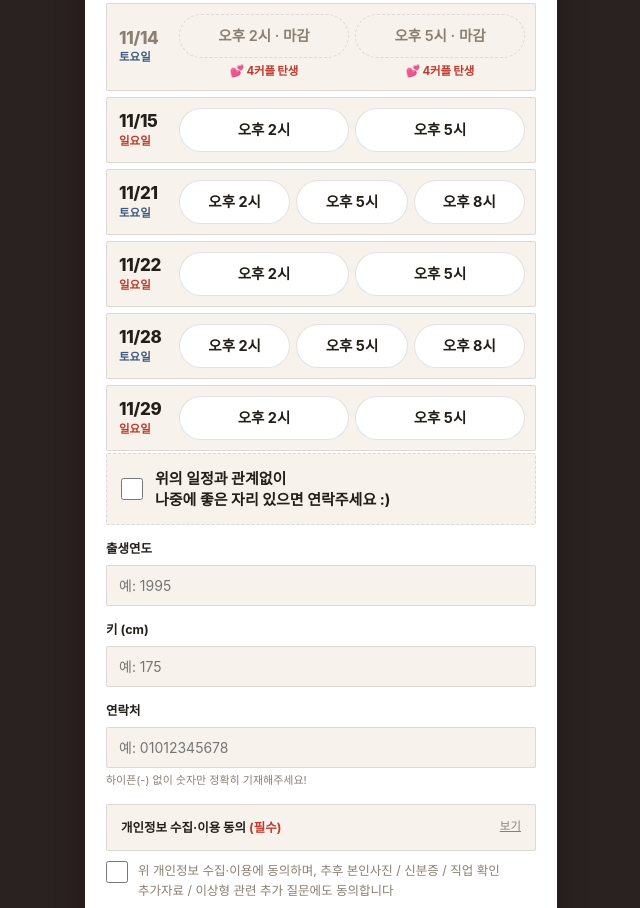
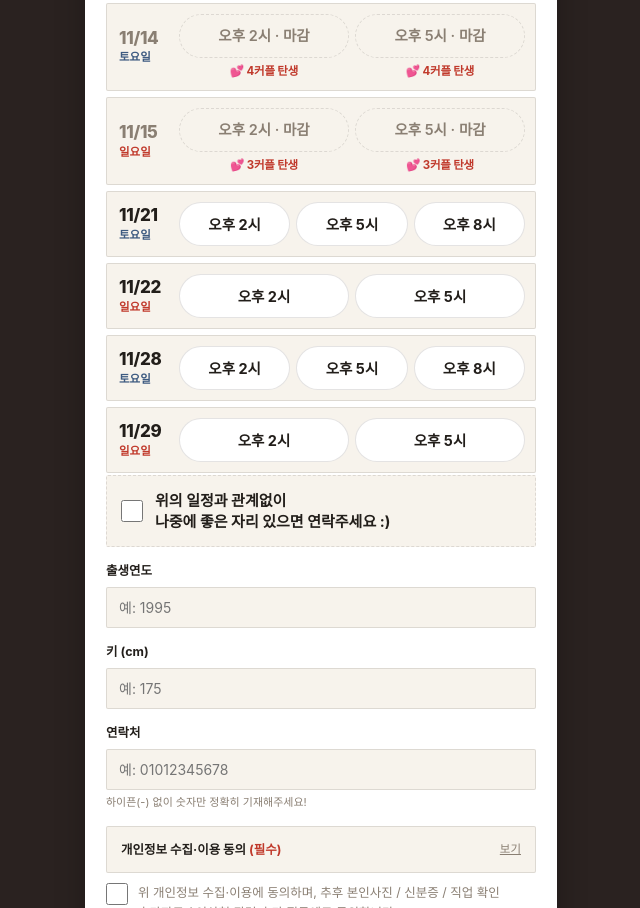
Before and after one commit to minieo/wemeet-landing, a plain HTML site: page index.html in a window 1280 px wide. Shown: the part 6140-7048 px from the top of the page, without its empty margins (319-959 px from the left). Drawn offline with Linux system fonts and the light colour scheme; a web font is replaced by a local one.

Commit message:
11/15(일) 마감 + 2시 3커플·5시 3커플 탄생 표시
Co-Authored-By: Claude Opus 5.5 <noreply@anthropic.com>
Claude-Session: https://claude.ai/code/session_014zimAzRkxDNsANWyUXk5nA

```diff
--- a/index.html
+++ b/index.html
@@ -2019,10 +2019,10 @@ src="https://www.facebook.com/tr?id=1377010317496207&ev=PageView&noscript=1"
       year: 2026, month: 11, label: "2026년 11월",
       gridId: "cal-grid-11", labelId: "cal-month-label-11",
       activeDays: [1, 7, 8, 13, 14, 15, 21, 22, 28, 29],
-      bookableDays: [15, 21, 22, 28, 29],
-      closedDays: [1, 7, 8, 13, 14],
-      formClosedDays: [13, 14], // 11/13(금)·11/14(토) 마감 표시
-      couples: { 13: {"20:00": 3}, 14: {"14:00": 4, "17:00": 4} }, // 마감 회차 밑에 "💕 N커플 탄생" — 실제 매칭 결과만, 0이면 안 넣기
+      bookableDays: [21, 22, 28, 29],
+      closedDays: [1, 7, 8, 13, 14, 15],
+      formClosedDays: [13, 14, 15], // 11/13(금)·14(토)·15(일) 마감 표시
+      couples: { 13: {"20:00": 3}, 14: {"14:00": 4, "17:00": 4}, 15: {"14:00": 3, "17:00": 3} }, // 마감 회차 밑에 "💕 N커플 탄생" — 실제 매칭 결과만, 0이면 안 넣기
       times: ["14:00", "17:00"],
       dayTimes: { 13: ["20:00"], 21: ["14:00", "17:00", "20:00"], 28: ["14:00", "17:00", "20:00"] }, // 기본 times와 다른 날만: { 날짜: ["시간", ...] }
       closedSlots: {}, // 신청 열린 날 중 특정 회차만 마감: { 날짜: ["시간", ...] }
```
